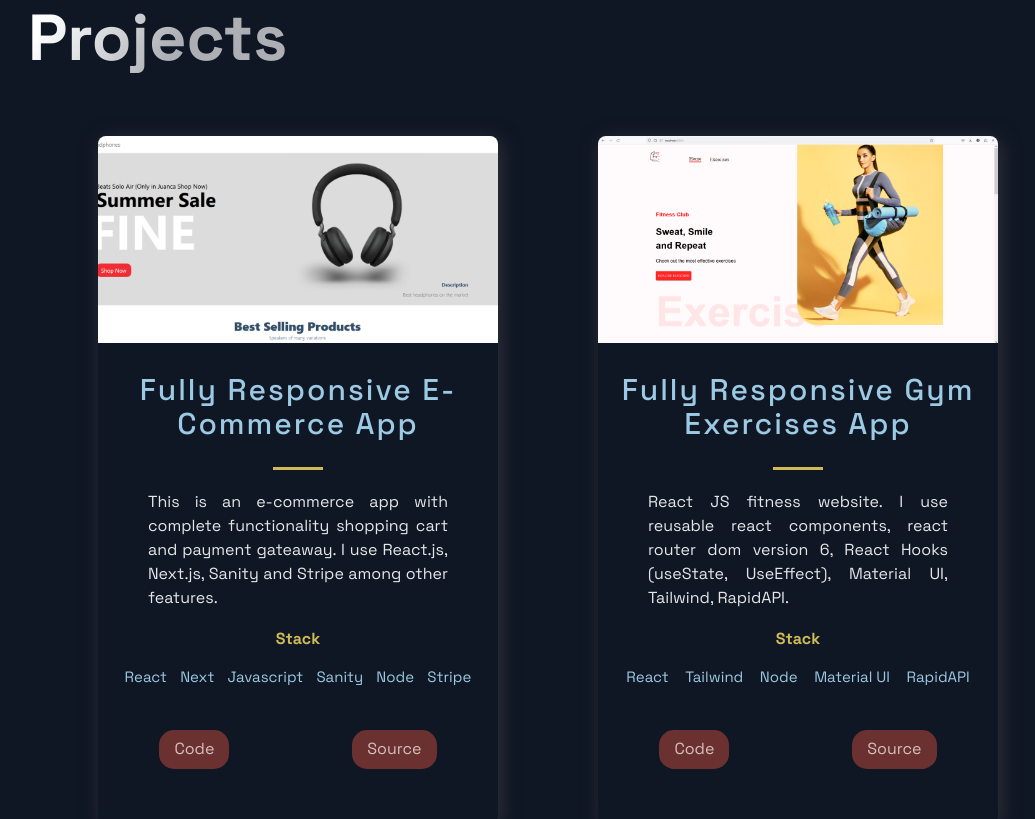
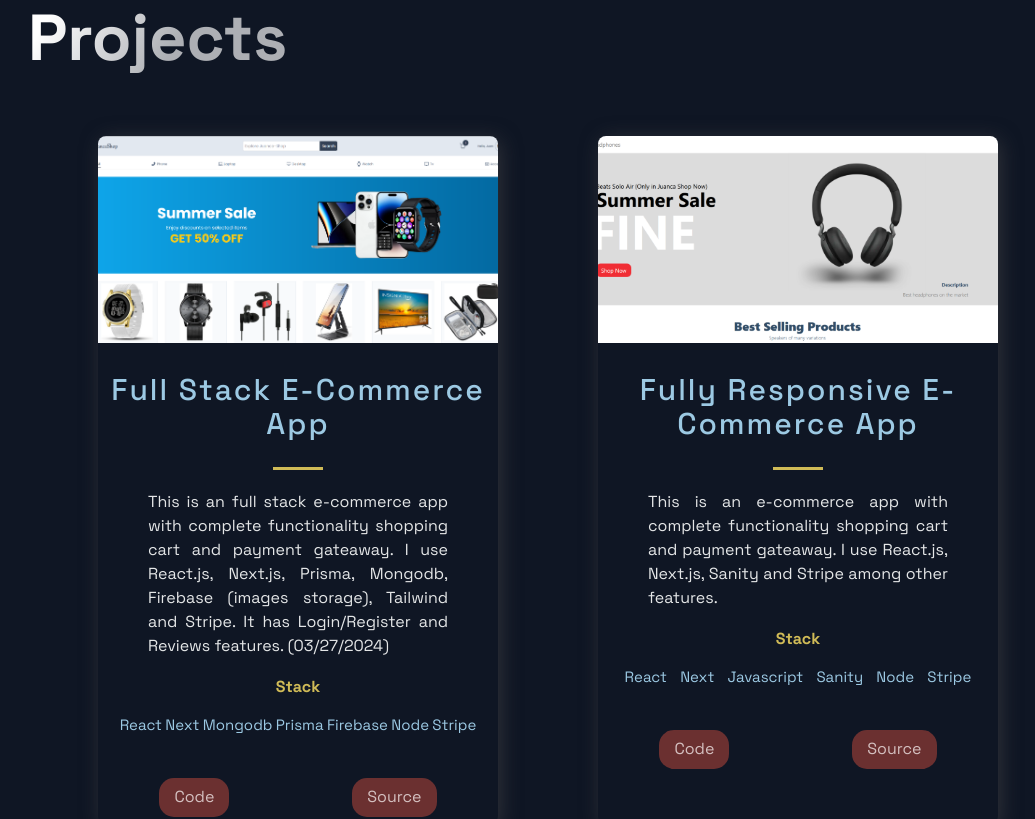
Before and after one commit to juanca305/my_portfolio_app_1, a Next.js app: page / in a window 1280 px wide. Shown: the part 920-1739 px from the top of the page, without its empty margins (92-1127 px from the left). Built offline with nearby package versions, Linux system fonts and the light colour scheme.

Commit message:
Added a new project

```diff
--- a/src/constants/constants.js
+++ b/src/constants/constants.js
@@ -1,4 +1,14 @@
 export const projects = [
+
+  {
+    title: 'Full Stack E-Commerce App',
+    description: "This is an full stack e-commerce app with complete functionality shopping cart and payment gateaway. I use React.js, Next.js, Prisma, Mongodb, Firebase (images storage), Tailwind and Stripe. It has Login/Register and Reviews features. (03/27/2024)",
+      image: '/images/chao1.png',
+      tags: ['React', 'Next', 'Mongodb', 'Prisma', 'Firebase', 'Node', 'Stripe'],
+    source: 'https://juanca-shop.vercel.app/',
+    visit: 'https://github.com/juanca305/ecommerce_prisma_mongodb_stripe',
+    id: 0,
+  },
 
   {
     title: 'Fully Responsive E-Commerce App',
@@ -84,6 +94,7 @@ export const TimeLineData = [
   { year: 2019, text: 'Html5, Css3, Git, Boostrap'},
   { year: 2022, text: 'React JS, Javascript ES6, Node, Tailwind, Figma'},
   { year: 2023, text: 'Node, Sanity, Stripe, RapidAPI, Next.JS'},
+  { year: 2024, text: 'Prisma, Mongodb, Firebase'},
 ];
 
 export const myprofile = {
```
Also changed, not shown: public/images/chao1.png (added).
